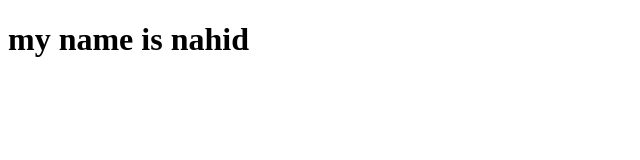
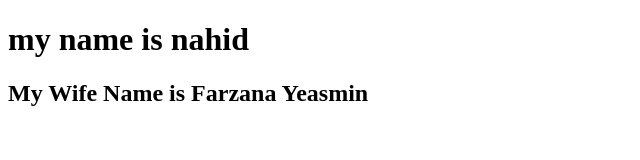
Before and after one commit to nahidbiswas/my-first-website, a plain HTML site: page index.html in a window 1280 px wide. Shown: the whole page, without its empty margins (0-640 px from the left). Drawn offline with Linux system fonts and the light colour scheme.

Commit message:
added done

```diff
--- a/index.html
+++ b/index.html
@@ -7,5 +7,6 @@
 </head>
 <body>
     <h1>my name is nahid</h1>
+    <h2>My Wife Name is Farzana Yeasmin</h2>
 </body>
 </html>
```
